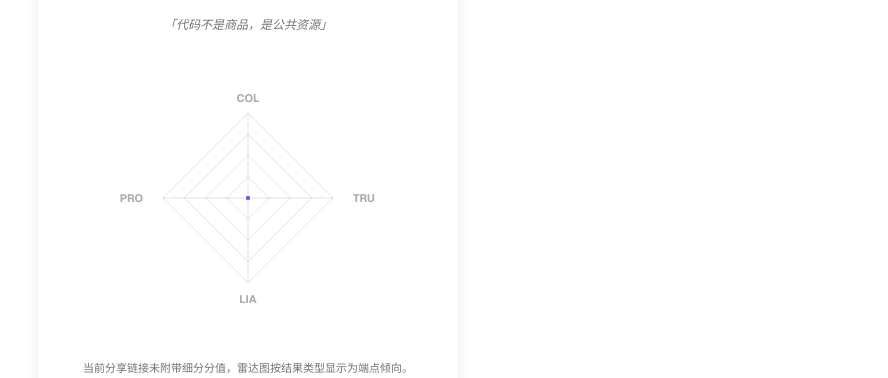
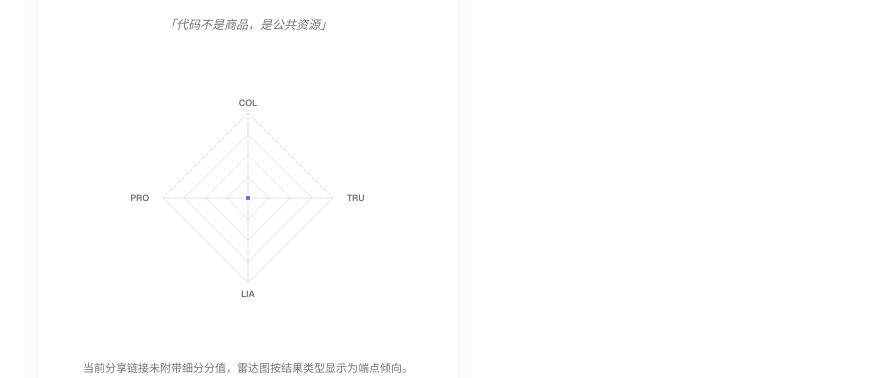
Before and after one commit to HsiangNianian/LCTI, a Next.js app: page /result/0000 in a window 1280 px wide. Shown: the part 301-679 px from the top of the page, without its empty margins (392-1280 px from the left). Built offline with nearby package versions, Linux system fonts and the light colour scheme.

Commit message:
fix: update radar chart styles for improved visibility and adjust axis label positioning

```diff
--- a/src/app/page.tsx
+++ b/src/app/page.tsx
@@ -40,10 +40,10 @@ export default function HomePage() {
 
           <div className="grid grid-cols-2 gap-2 max-w-sm mx-auto">
             {[
-              { en: "COL·Collaboration", left: "独行侠", right: "布道者", cn: "协作态度" },
-              { en: "TRU·Trust",         left: "审计员", right: "乐捐者", cn: "信任模式" },
-              { en: "LIA·Liability",     left: "盾牌手", right: "冒险家", cn: "责任边界" },
-              { en: "PRO·Propagation",   left: "传教士", right: "实用派", cn: "传播执念" },
+              { en: "Collaboration", left: "独行侠", right: "布道者", cn: "协作态度" },
+              { en: "Trust",         left: "审计员", right: "乐捐者", cn: "信任模式" },
+              { en: "Liability",     left: "盾牌手", right: "冒险家", cn: "责任边界" },
+              { en: "Propagation",   left: "传教士", right: "实用派", cn: "传播执念" },
             ].map(({ en, left, right, cn }, i) => (
               <div
                 key={i}
--- a/src/components/radar-chart.tsx
+++ b/src/components/radar-chart.tsx
@@ -48,8 +48,8 @@ export function RadarChart({ scores }: { scores: number[] }) {
             key={level}
             d={d}
             fill="none"
-            stroke="currentColor"
-            className="text-muted-foreground/20"
+            stroke="#a1a1aa"
+            strokeOpacity={0.3}
             strokeWidth={1}
           />
         );
@@ -65,8 +65,8 @@ export function RadarChart({ scores }: { scores: number[] }) {
             y1={CENTER}
             x2={end.x}
             y2={end.y}
-            stroke="currentColor"
-            className="text-muted-foreground/20"
+            stroke="#a1a1aa"
+            strokeOpacity={0.3}
             strokeWidth={1}
           />
         );
@@ -107,7 +107,7 @@ export function RadarChart({ scores }: { scores: number[] }) {
       {/* Axis labels */}
       {AXES.map((a) => {
         const dim = dimensions[a.dim];
-        const pos = polarToCartesian(CENTER, CENTER, RADIUS + 20, a.angle);
+        const pos = polarToCartesian(CENTER, CENTER, RADIUS + 14, a.angle);
         return (
           <text
             key={a.dim}
@@ -115,8 +115,9 @@ export function RadarChart({ scores }: { scores: number[] }) {
             y={pos.y}
             textAnchor={a.angle === 0 ? "start" : a.angle === 180 ? "end" : "middle"}
             alignmentBaseline={a.angle === -90 ? "hanging" : a.angle === 90 ? "auto" : "central"}
-            fill="currentColor"
-            className="text-[11px] font-bold text-muted-foreground/60"
+            fill="#71717a"
+            fontSize={9}
+            fontWeight={600}
           >
             {dim.abbr}
           </text>
```
